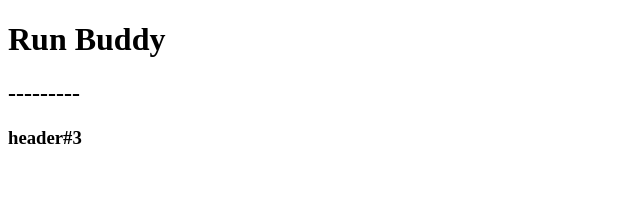
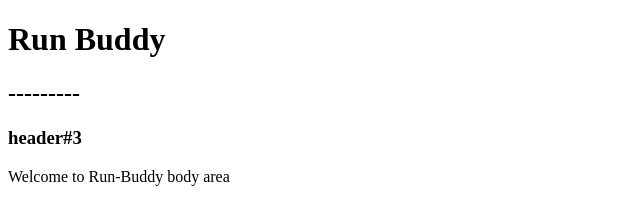
Before and after one commit to BennyGabel/run-buddy, a plain HTML site: page index.html in a window 1280 px wide. Shown: the whole page, without its empty margins (0-640 px from the left). Drawn offline with Linux system fonts and the light colour scheme.

Commit message:
update changes

```diff
--- a/index.html
+++ b/index.html
@@ -8,6 +8,7 @@
         <h3>header#3</h3>
     </header>
     <body>
+        <p> Welcome to Run-Buddy body area</p>
 
     </body>
 
```
